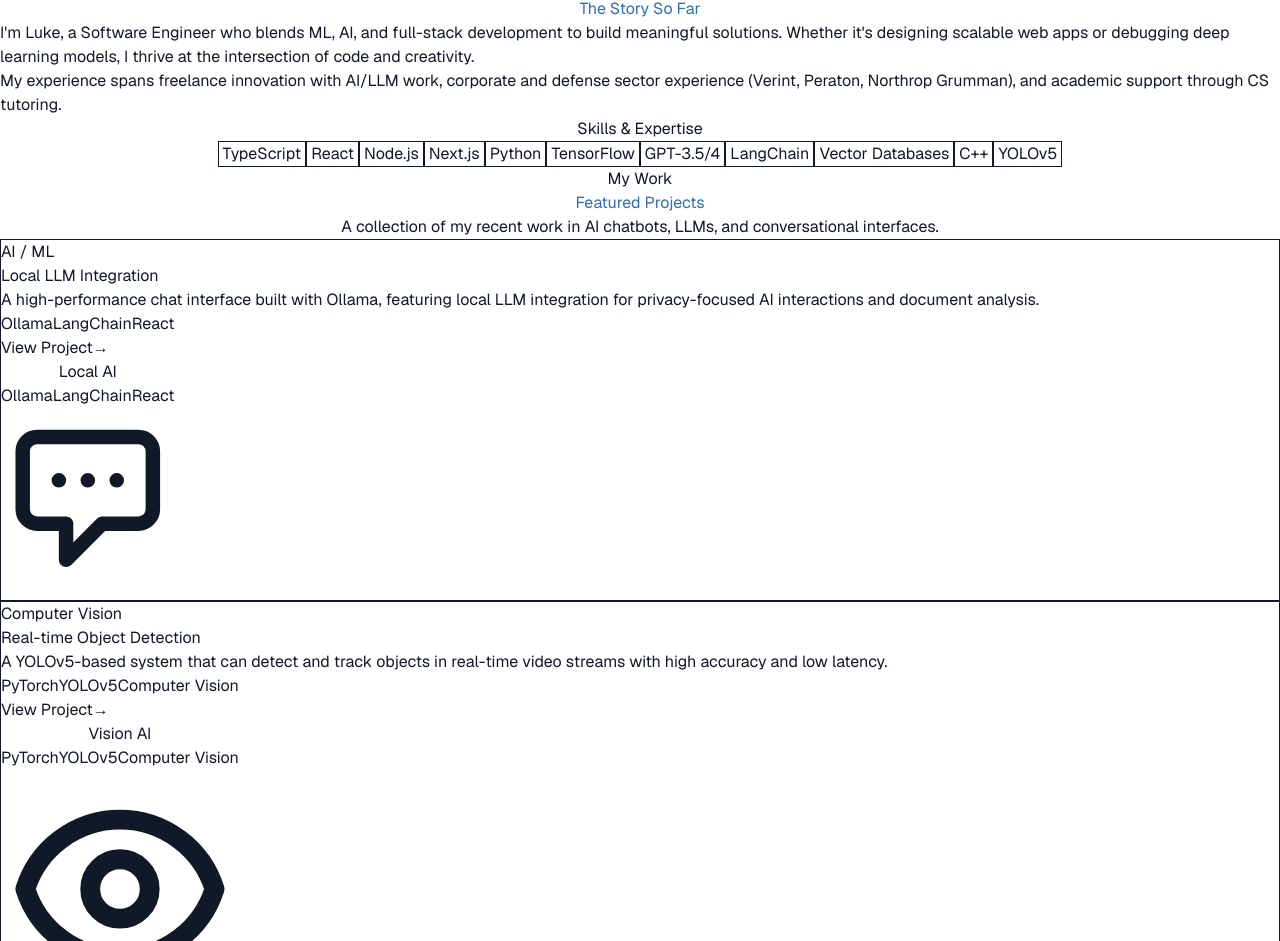
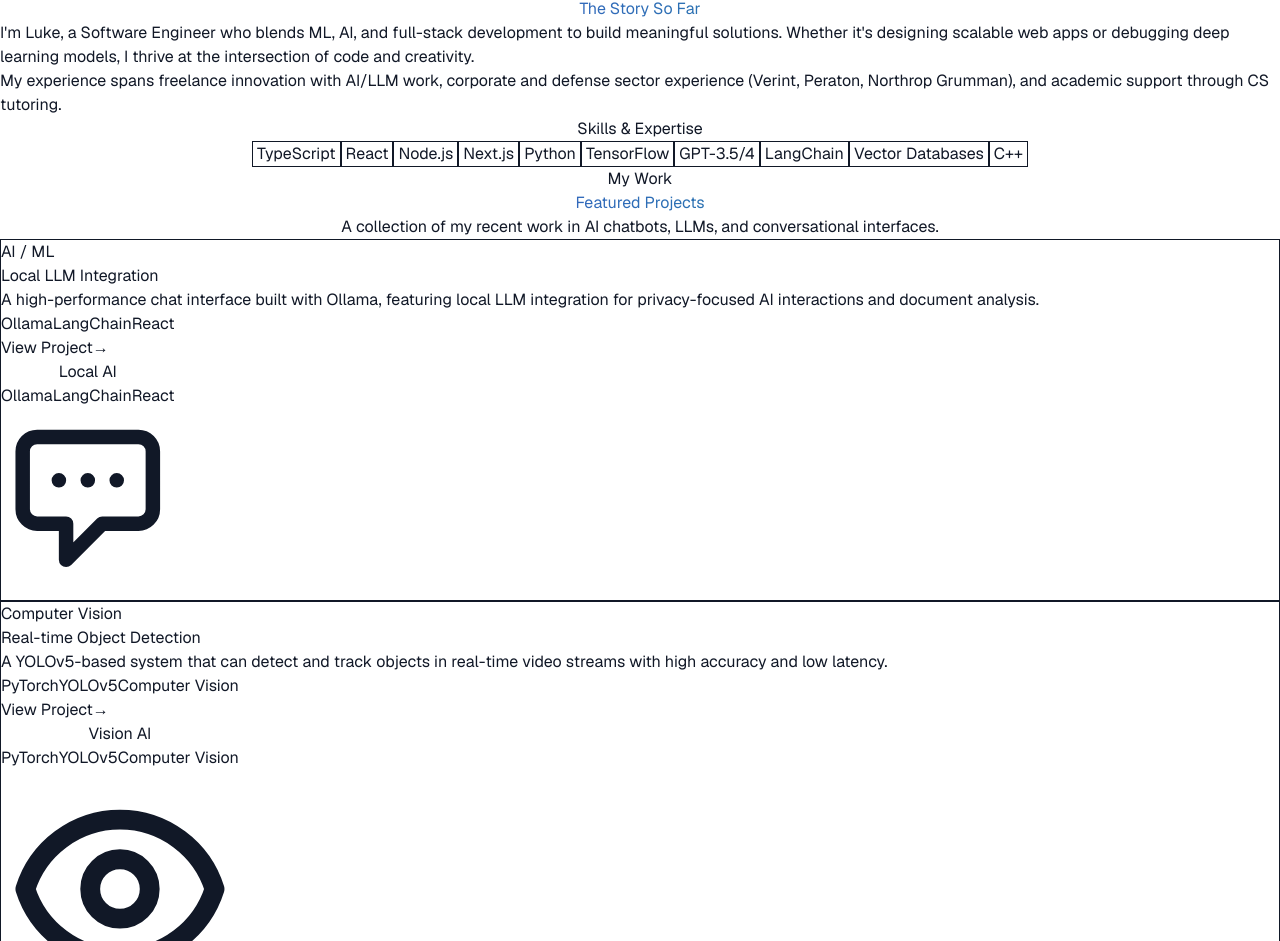
Before and after one commit to Dolvido/portfolio-website, a Next.js app: page / in a window 1280 px wide. Shown: the part 773-1714 px from the top of the page. Built offline with nearby package versions, Linux system fonts and the light colour scheme.

Commit message:
small check

```diff
--- a/app/page.tsx
+++ b/app/page.tsx
@@ -77,8 +77,7 @@
                     'GPT-3.5/4',
                     'LangChain',
                     'Vector Databases',
-                    'C++',
-                    'YOLOv5'
+                    'C++'
                   ].map((skill) => (
                     <span
                       key={skill}
```
